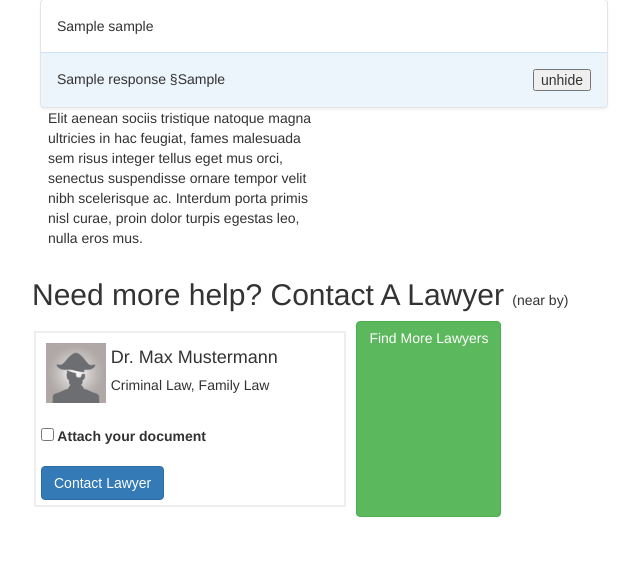
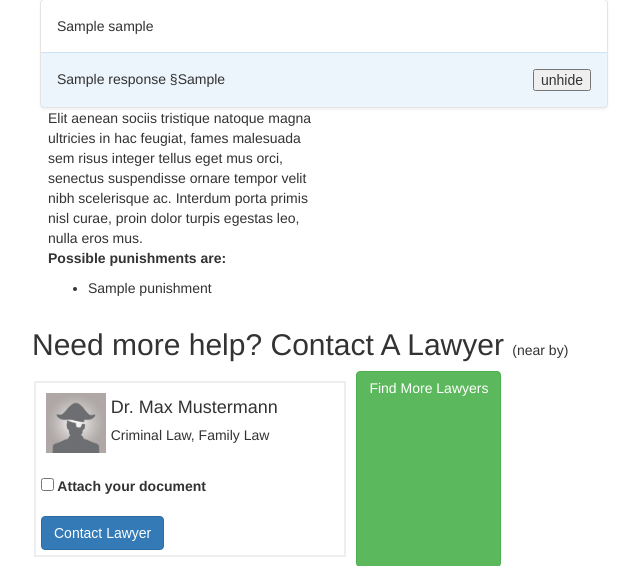
Before and after one commit to legaltech18/doc2law, a Flask app: template templates/search.html in a window 1280 px wide. Shown: the part 843-1409 px from the top of the page, without its empty margins (24-664 px from the left). Before the commit the page ends 1360 px from the top, so only its background shows below. Run offline with Flask 2, Linux system fonts and the light colour scheme; the template is opened without the code that fills it: most values are stand-ins (such as "Sample title", 1, 10 or a date in 2020); grey boxes marked "Sample" are stand-in pictures; parts of the project's set-up code (start-up, migrations or seed data) failed here and were passed over; some libraries are stand-ins or nearby versions.

Commit message:
added punsishments

```diff
--- a/search.py
+++ b/search.py
@@ -10,7 +10,7 @@ from whoosh.analysis import StemmingAnalyzer
 import whoosh.index as index
 from whoosh.qparser import QueryParser, OrGroup
 import sqlite3
-
+from punishment import extract_punishments
 
 INDEX_DIR = 'db/index'
 DATABASE_URL = "db/corpus.db"
@@ -54,7 +54,7 @@ def text_search(query_input):
                     para_n = None
                 score = "{0:.2f}".format(r.score)
                 full_text = get_full_law_para(law_title, para_n, matched)
-                results_list.append([matched, law_title, para_n, score, full_text])
+                results_list.append([matched, law_title, para_n, score, full_text, extract_punishments(full_text)])
         response['results'] = results_list
     return response
 
@@ -136,10 +136,10 @@ def run_search(law_case):
             # ~ print("\n\n")
             samples = []
             for res in match['results']:
-                m_sample, m_section, m_para_n, _, full_text = res
+                m_sample, m_section, m_para_n, _, full_text, punishments = res
                 if law_section == m_section and para_n == m_para_n:
                     samples.append(m_sample)
-            result = (law_section, para_n, samples[0], full_text) # ! samples of 0!! (should work for every sample)
+            result = (law_section, para_n, samples[0], full_text, punishments) # ! samples of 0!! (should work for every sample)
             final_results.append(result)
     return final_results
     # ~ return combined_result
--- a/templates/search.html
+++ b/templates/search.html
@@ -56,7 +56,7 @@
             </div>
         </div>
 
-    {% for law_title, para_n, sample, full_text in response %}
+    {% for law_title, para_n, sample, full_text, punishments in response %}
     <div class="row results-item">
         <div class="col-xs-12 col-md-6">
             <div class="card">
@@ -85,6 +85,17 @@
                     Elit aenean sociis tristique natoque magna ultricies in hac feugiat, fames malesuada sem risus integer tellus eget mus orci,
                     senectus suspendisse ornare tempor velit nibh scelerisque ac. Interdum porta primis nisl curae, proin dolor
                     turpis egestas leo, nulla eros mus.
+                    {% if punishments %}
+                    <br/>
+                    <b>Possible punishments are:</b>
+                    <ul>
+                        {% for p in punishments%}
+                            <li>
+                                {{p}}
+                            </li>
+                        {% endfor %}
+                        </ul>
+                    {%  endif %}
                 </p>
             </div>
         </div>
```
